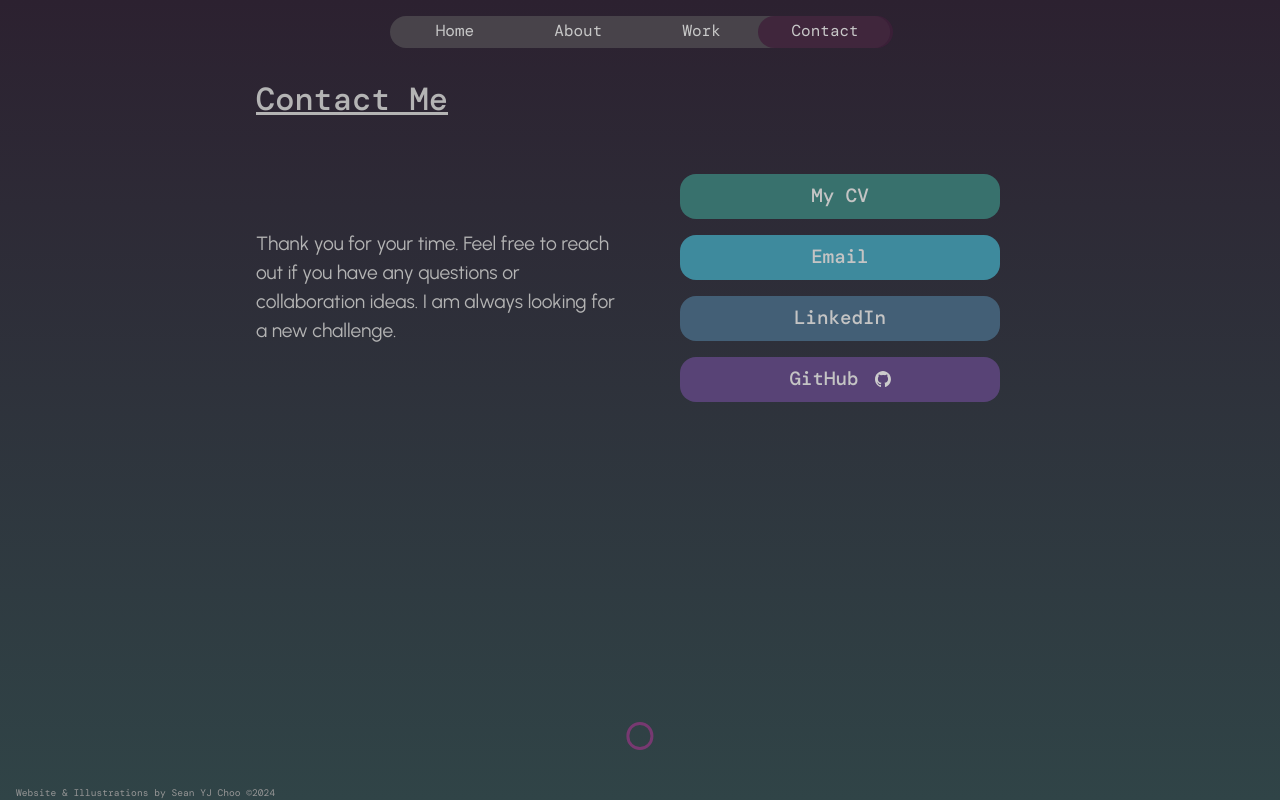
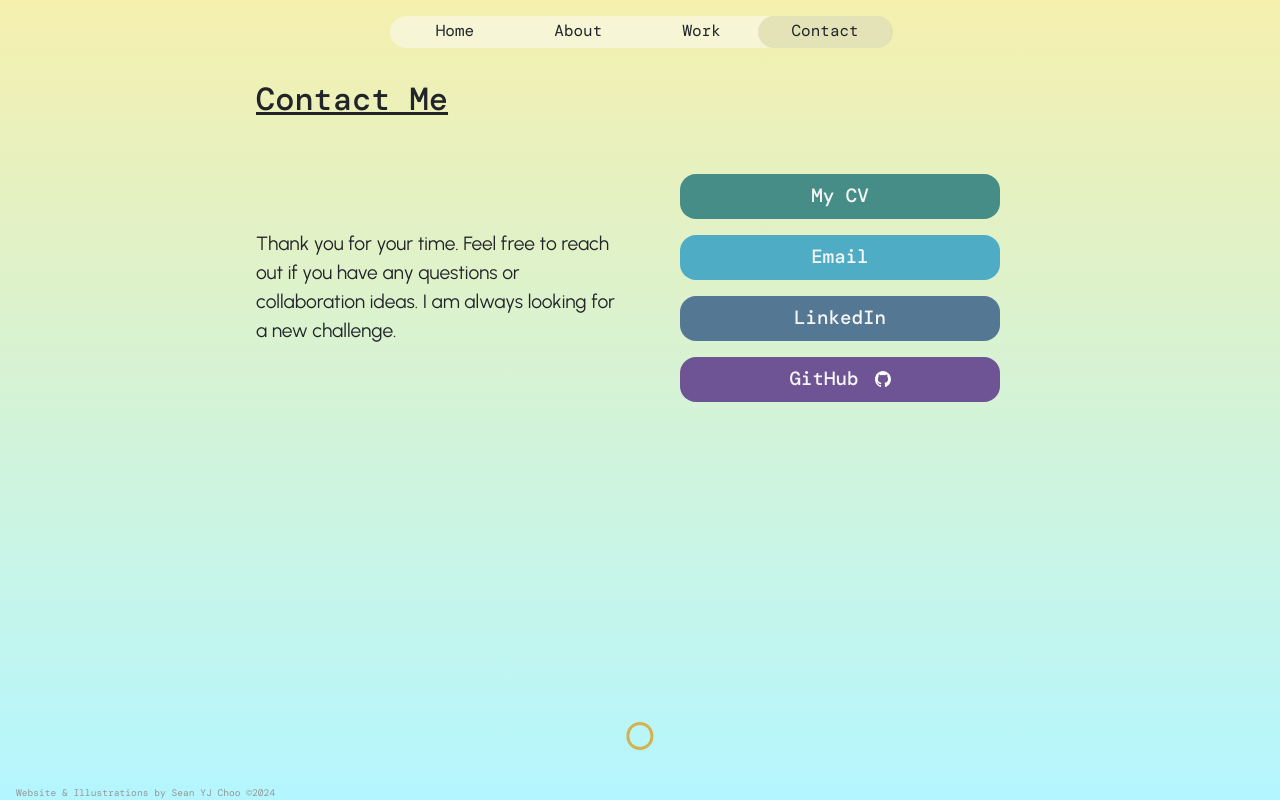
Before and after one commit to SeanCYJ/seancyj.github.io, a React (Vite) app: page /contact in a window 1280 px wide. Built offline with nearby package versions, Linux system fonts and the light colour scheme; a web font is replaced by a local one.

Commit message:
dark mode based on device time

```diff
--- a/src/css/contact.css
+++ b/src/css/contact.css
@@ -80,14 +80,30 @@
 
 .ctact-cv {
     background: rgb(70, 141, 136);
+    transition: 0.3s ease;
+}
+
+.ctact-cv:hover {
+    box-shadow: 0px 0px 20px rgb(70, 141, 136);
 }
 
 .ctact-email {
     background: rgb(78, 172, 196);
+    transition: 0.3s ease;
+
+}
+
+.ctact-email:hover {
+    box-shadow: 0px 0px 20px rgb(78, 172, 196);
 }
 
 .ctact-lin {
     background-color: #547794;
+    transition: 0.3s ease;
+}
+
+.ctact-lin:hover {
+    box-shadow: 0px 0px 20px #547794;
 }
 
 .ctact-gh {
@@ -97,6 +113,11 @@
     text-align: center;
     align-items: center;
     background-color: #6e5494;
+    transition: 0.3s ease;
+}
+
+.ctact-gh:hover {
+    box-shadow: 0px 0px 20px #6e5494;
 }
 
 
--- a/src/css/exp-block.css
+++ b/src/css/exp-block.css
@@ -295,7 +295,7 @@
     .expBlock-cont {
         grid-template-columns: 1fr 1fr 1fr;
         gap: 1rem;
-        padding: 0rem 10vw 0rem 10vw !important;
+        padding: 1rem 10vw 0rem 10vw !important;
         height: fit-content;
         max-height: 70vh;
         overflow-y: auto;
--- a/src/css/landing.css
+++ b/src/css/landing.css
@@ -340,7 +340,7 @@
 
     .short-cuts {
         padding: 1rem 1rem 1rem 1rem;
-        width: 90vw;
+        width: 80vw;
         display: grid;
         grid-template-columns: 1fr 1fr 1fr;
         grid-template-rows: none;
--- a/src/jsx/DarkModeContext.jsx
+++ b/src/jsx/DarkModeContext.jsx
@@ -3,7 +3,9 @@ import React, {createContext, useEffect, useState} from "react";
 export const DarkModeContext = createContext();
 
 export const DarkModeProvider = ({children}) => {
-    const [darkTheme, setTheme] = useState(true);
+    const now = new Date();
+    const hours = now.getHours();
+    const [darkTheme, setTheme] = useState(hours < 18 ? hours > 8 ? false : true : true);
 
     useEffect(() => {
         if (darkTheme) {
```
